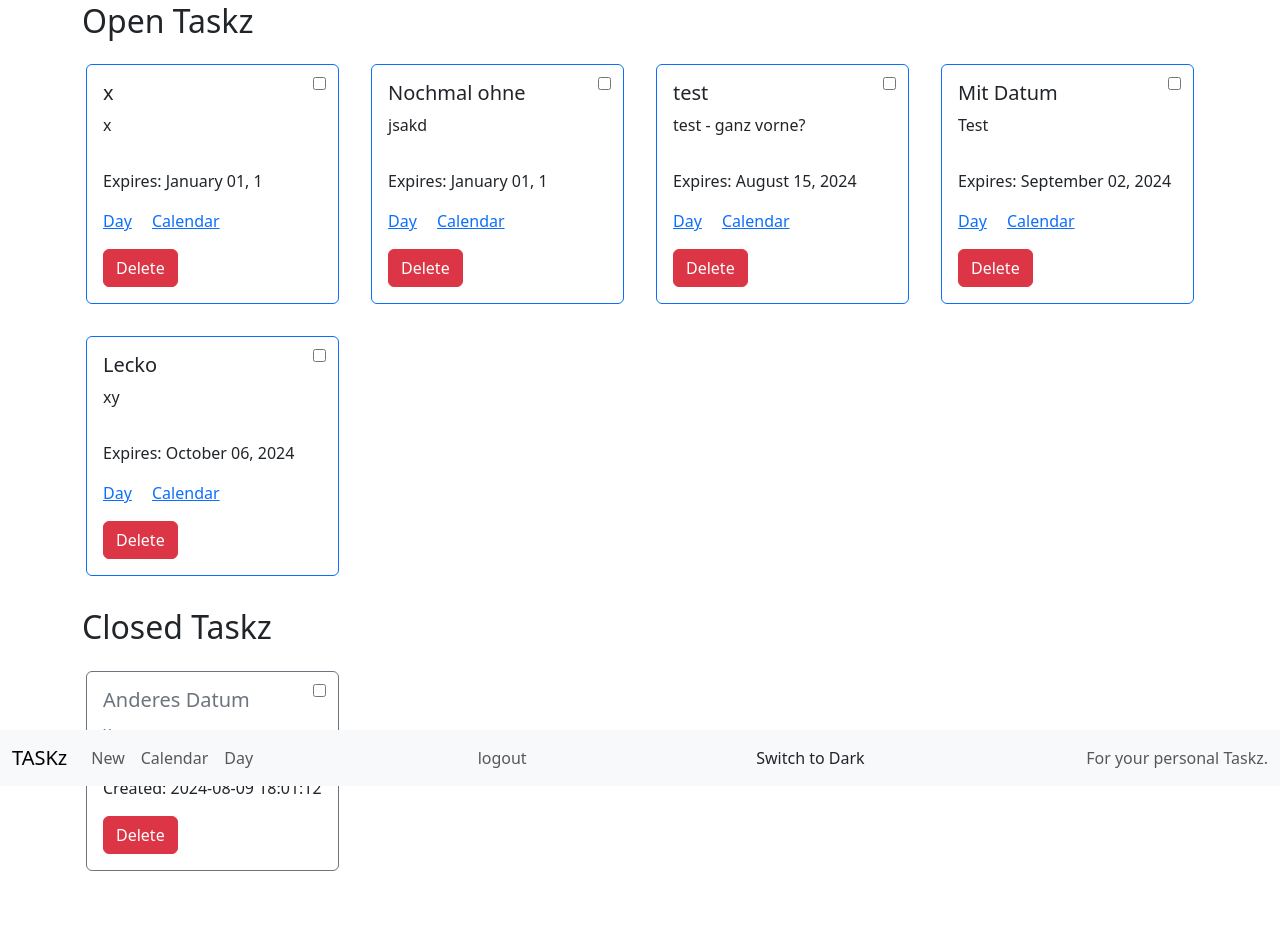
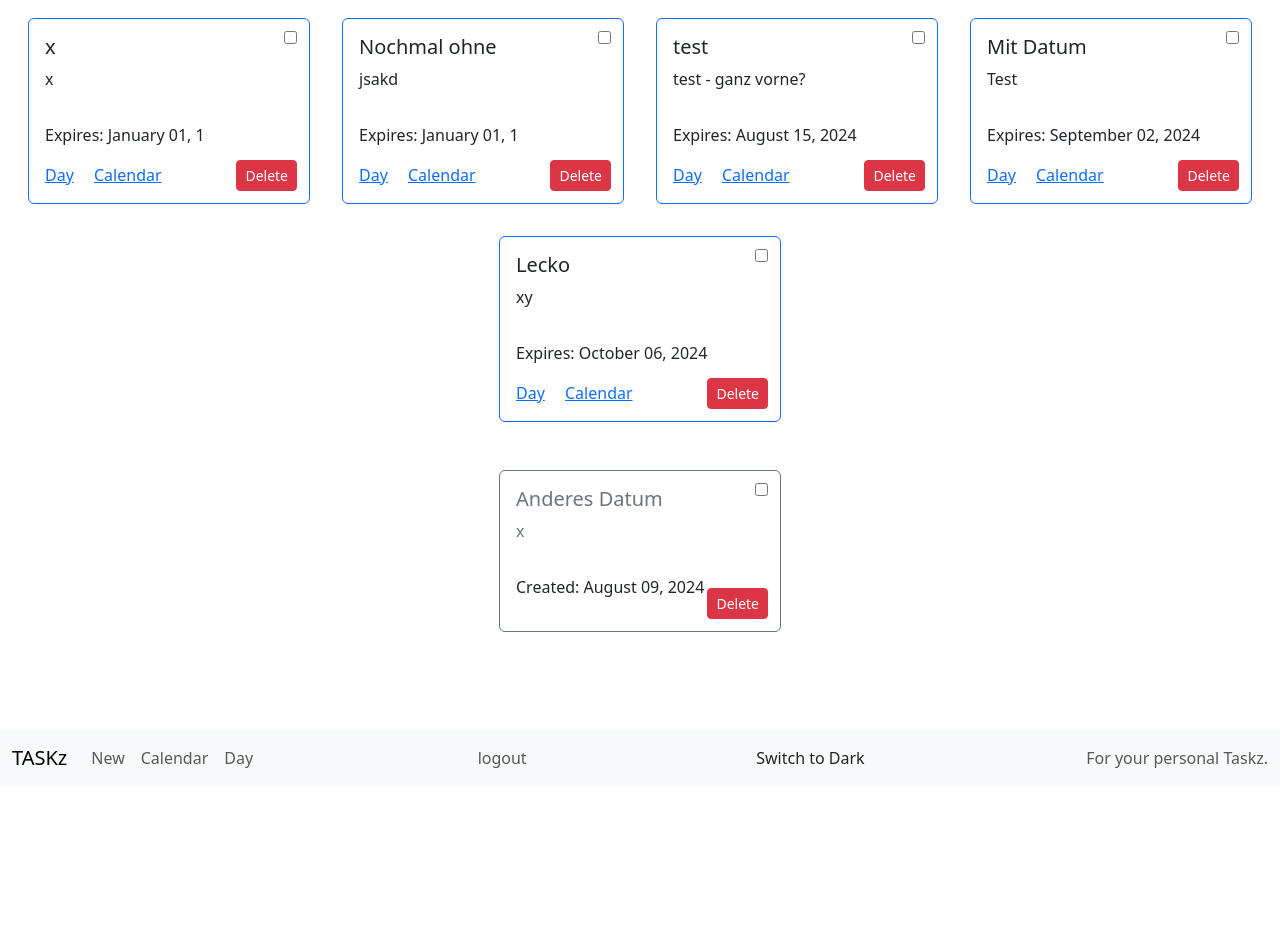
Before and after one commit to Pr33D/CS50x_2024, a Flask app: page /overview in a window 1280 px wide. Shown: the part 14-957 px from the top of the page. After the commit the page ends 782 px from the top, so only its background shows below. Run offline with Flask 3, Linux system fonts and the light colour scheme; a user stored in the database is signed in; data comes from the database, SQL or seed files in the repository; both versions use the stored data as it was after the commit; some libraries are stand-ins or nearby versions.

Commit message:
calendar added, overview reworked

```diff
--- a/Week 10 - Final Project/app.py
+++ b/Week 10 - Final Project/app.py
@@ -1,3 +1,5 @@
+import calendar
+
 from flask import Flask, redirect, render_template as render, request, session, flash, url_for
 from flask_session import Session
 from werkzeug.security import generate_password_hash, check_password_hash
@@ -151,12 +153,14 @@ def overview():
 
     if request.method == "POST":
 
+        # task is done - check
         if "checktask" in request.form:
             # request task id
             checktask = request.form.get("checktask")
             # check
             check_task(checktask)
 
+        # task no longer needed - delete (irreversible!)
         elif "delete" in request.form:
             # request task id
             delete = request.form.get("delete")
@@ -165,6 +169,7 @@ def overview():
 
         redirect(url_for("overview"))
 
+    # get taskz from database
     taskz = get_taskz(session["user"])
 
     return render("overview.html", taskz=taskz)
@@ -176,10 +181,13 @@ def new():
     """ New Task """
 
     if request.method == "POST":
+
+        # get user inputs
         title = request.form.get("title")
         text = request.form.get("text")
         due_date = request.form.get("date")
 
+        # check date format
         date_check = True
         if due_date:
             try:
@@ -187,8 +195,10 @@ def new():
             except:
                 date_check = False
         else:
+            # no date entered? date = min
             date = datetime.min
 
+        # everything okay? add task to database
         if title and text and date_check:
             insert_task(session["user"], title, text, date)
             flash("Task added successfully.")
@@ -201,20 +211,39 @@ def new():
 
         redirect(url_for("new"))
 
+        # optional:
         # TODO check if date not in past
         # TODO title max length?
 
     return render("new.html")
 
 
-@app.route("/calendar")
+@app.route("/cal", methods=["GET", "POST"])
 @login_required
-def calendar():
+def cal():
     """ Calendar view """
 
-    #TODO
+    # actual date
+    this_year = datetime.now().year
+    this_month = datetime.now().month
 
-    return render("calendar.html")
+    # get date from url
+    year = request.args.get("year", default = this_year, type = int)
+    month = request.args.get("month", default = this_month, type = int)
+
+    # init calendar
+    cal = calendar.HTMLCalendar().formatmonth(year, month)
+
+    # calculations for calendar navigation
+    prev_month = month - 1 if month > 1 else 12
+    prev_year = year if month > 1 else year - 1
+    next_month = month + 1 if month < 12 else 1
+    next_year = year if month < 12 else year + 1
+
+    return render("calendar.html", calendar=cal, year=year, month=month,
+                  prev_year=prev_year, prev_month = prev_month,
+                  next_year=next_year, next_month=next_month,
+                  this_year=this_year, this_month=this_month)
 
 
 @app.route("/day")
--- a/Week 10 - Final Project/static/js/theme.js
+++ b/Week 10 - Final Project/static/js/theme.js
@@ -1,5 +1,5 @@
 // additional theme functions
-// theme load + themebutton text functions are direct @layout!
+// theme load + themebutton text functions are direct @layout.html!
 
 export function themeChange() {
         // Change Theme on Click
--- a/Week 10 - Final Project/static/stylesheets/style.css
+++ b/Week 10 - Final Project/static/stylesheets/style.css
@@ -2,12 +2,27 @@ body {
   padding-bottom: 56px;
 }
 
-.checktask {
+.list-no {
+  list-style-type: decimal;
+}
+
+.card .checktask {
   position: absolute;
   right: 12px;
   top: 12px;
 }
+.card .delete {
+  position: absolute;
+  right: 12px;
+  bottom: 12px;
+}
 
-.list-no {
-  list-style-type: none;
+.cal table {
+  width: 100%;
+  height: 100%;
+  border-collapse: collapse;
+}
+.cal th, .cal td {
+  padding: 20px;
+  text-align: center;
 }/*# sourceMappingURL=style.css.map */
--- a/Week 10 - Final Project/static/stylesheets/style.scss
+++ b/Week 10 - Final Project/static/stylesheets/style.scss
@@ -1,14 +1,46 @@
+// general
+
 body {
   // navbar fixed bottom
   padding-bottom: 56px;
 }
 
-.checktask {
-  position: absolute;
-  right: 12px;
-  top: 12px;
+
+// flash messages
+
+.list-no {
+  list-style-type: decimal;
 }
 
-.list-no {
-  list-style-type: none;
+
+// overview
+
+.card {
+  .checktask {
+    position: absolute;
+    right: 12px;
+    top: 12px;
+  }
+
+  .delete {
+    position: absolute;
+    right: 12px;
+    bottom: 12px;
+  }
 }
+
+
+// calendar
+
+.cal {
+
+  table {
+    width: 100%;
+    height: 100%;
+    border-collapse: collapse;
+}
+th, td {
+    padding: 20px;
+    text-align: center;
+}
+}
--- a/Week 10 - Final Project/templates/layout.html
+++ b/Week 10 - Final Project/templates/layout.html
@@ -29,9 +29,9 @@
           class="navbar-brand"
           href="
                 {% if session['user'] %}
-                /overview
+                {{ url_for('overview') }}
         {% else %}
-        /
+        {{ url_for('index') }}
         {% endif %}
         "
           >TASKz</a
@@ -51,33 +51,33 @@
           {% if session["user"] %}
           <ul class="navbar-nav me-auto mb-2 mb-lg-0">
             <li class="nav-item">
-              <a class="nav-link" href="/new">New</a>
+              <a class="nav-link" href="{{ url_for('new') }}">New</a>
             </li>
             <li class="nav-item">
-              <a class="nav-link" href="/calendar">Calendar</a>
+              <a class="nav-link" href="{{ url_for('cal') }}">Calendar</a>
             </li>
             <li class="nav-item">
-              <a class="nav-link" href="/day">Day</a>
+              <a class="nav-link" href="{{ url_for('day') }}">Day</a>
             </li>
           </ul>
           <ul class="navbar-nav me-auto mb-2 mb-lg-0">
             <li class="nav-item">
-              <a class="nav-link" aria-current="page" href="/logout">logout</a>
+              <a class="nav-link" aria-current="page" href="{{ url_for('logout') }}">logout</a>
             </li>
           </ul>
           {% else %}
           <ul class="navbar-nav me-auto mb-2 mb-lg-0">
             <li class="nav-item">
-              <a class="nav-link" href="/login">Login</a>
+              <a class="nav-link" href="{{ url_for('login') }}">Login</a>
             </li>
             <li class="nav-item">
-              <a class="nav-link" href="/register">Register</a>
+              <a class="nav-link" href="{{ url_for('register') }}">Register</a>
             </li>
             <li class="nav-item">
-              <a class="nav-link" href="/contact">Contact</a>
+              <a class="nav-link" href="{{ url_for('contact') }}">Contact</a>
             </li>
             <li class="nav-item">
-              <a class="nav-link" href="/impressum">Impressum</a>
+              <a class="nav-link" href="{{ url_for('impressum') }}">Impressum</a>
             </li>
           </ul>
           {% endif %}
--- a/Week 10 - Final Project/templates/overview.html
+++ b/Week 10 - Final Project/templates/overview.html
@@ -6,15 +6,14 @@ main %}
 <div class="container-fluid">
   {% if taskz %}
   <!-- container for open taskz -->
-  <div class="container mt-3">
-    <h2>Open Taskz</h2>
-    <div class="row">
+  <div class="container-fluid mt-3">
+    <div class="row justify-content-center">
       {% for task in taskz | sort(attribute="date") %} {% if task.checked == 0 %}
-      <div class="col-12 col-md-3 p-3">
+      <div class="col-12 col-xxl-2 col-xl-3 col-lg-4 col-md-6 p-3">
         <div class="card border-primary">
           <div class="card-body">
             <h5 class="card-title">{{ task.title }}</h5>
-            <form action="/overview" method="post">
+            <form action="{{ url_for('overview') }}" method="post">
               <input
               type="checkbox"
               name="checktask"
@@ -28,12 +27,12 @@ main %}
           <div class="card-body">
             {% if task.date.strftime("%Y") != "0001"  %}
             <p>Expires: {{ task.date.strftime("%B %d, %Y") }}</p>
-            <p><a href="/day?year={{ task.date.strftime('%Y') }}&month={{ task.date.strftime('%m') }}&day={{ task.date.strftime('%d') }}" class="card-link">Day</a>
-            <a href="/calendar?year={{ task.date.strftime('%Y') }}&month={{ task.date.strftime('%m') }}" class="card-link"
-              >Calendar</a></p>
+            <a href="{{ url_for('day') }}?year={{ task.date.strftime('%Y') }}&month={{ task.date.strftime('%m') }}&day={{ task.date.strftime('%d') }}" class="card-link">Day</a>
+            <a href="{{ url_for('cal') }}?year={{ task.date.strftime('%Y') }}&month={{ task.date.strftime('%m') }}" class="card-link"
+              >Calendar</a>
               {% endif %}
-            <form action="/overview" method="post">
-              <button class="btn btn-danger" type="submit" name="delete" value="{{ task.id }}">Delete</button>
+            <form action="{{ url_for('overview') }}" method="post">
+              <button class="btn btn-danger btn-sm delete" type="submit" name="delete" value="{{ task.id }}">Delete</button>
             </form>
           </div>
         </div>
@@ -42,15 +41,14 @@ main %}
     </div>
   </div>
 <!-- container for closed taskz with different build -->
-  <div class="container mt-3">
-    <h2>Closed Taskz</h2>
-    <div class="row">
+  <div class="container-fluid mt-3">
+    <div class="row justify-content-center">
       {% for task in taskz | sort(attribute="created", reverse=True) %} {% if task.checked == 1 %}
-      <div class="col-12 col-md-3 p-3">
+      <div class="col-12 col-xxl-2 col-xl-3 col-lg-4 col-md-6 p-3">
         <div class="card border-secondary">
           <div class="card-body text-secondary">
             <h5 class="card-title">{{ task.title }}</h5>
-            <form action="/overview" method="post">
+            <form action="{{ url_for('overview') }}" method="post">
               <input
               type="checkbox"
               name="checktask"
@@ -62,9 +60,9 @@ main %}
             <p class="card-text" style="white-space: nowrap; overflow: hidden;">{{ task.text }}</p>
           </div>
           <div class="card-body">
-            <p>Created: {{ task.created }}</p>
-            <form action="/overview" method="post">
-              <button class="btn btn-danger" type="submit" name="delete" value="{{ task.id }}">Delete</button>
+            <p>Created: {{ task.created.strftime("%B %d, %Y") }}</p>
+            <form action="{{ url_for('overview') }}" method="post">
+              <button class="btn btn-danger btn-sm delete" type="submit" name="delete" value="{{ task.id }}">Delete</button>
             </form>
           </div>
         </div>
```
Also changed, not shown: Week 10 - Final Project/templates/calendar.html (+8 -1 lines), Week 10 - Final Project/main.db, 1 other file.
